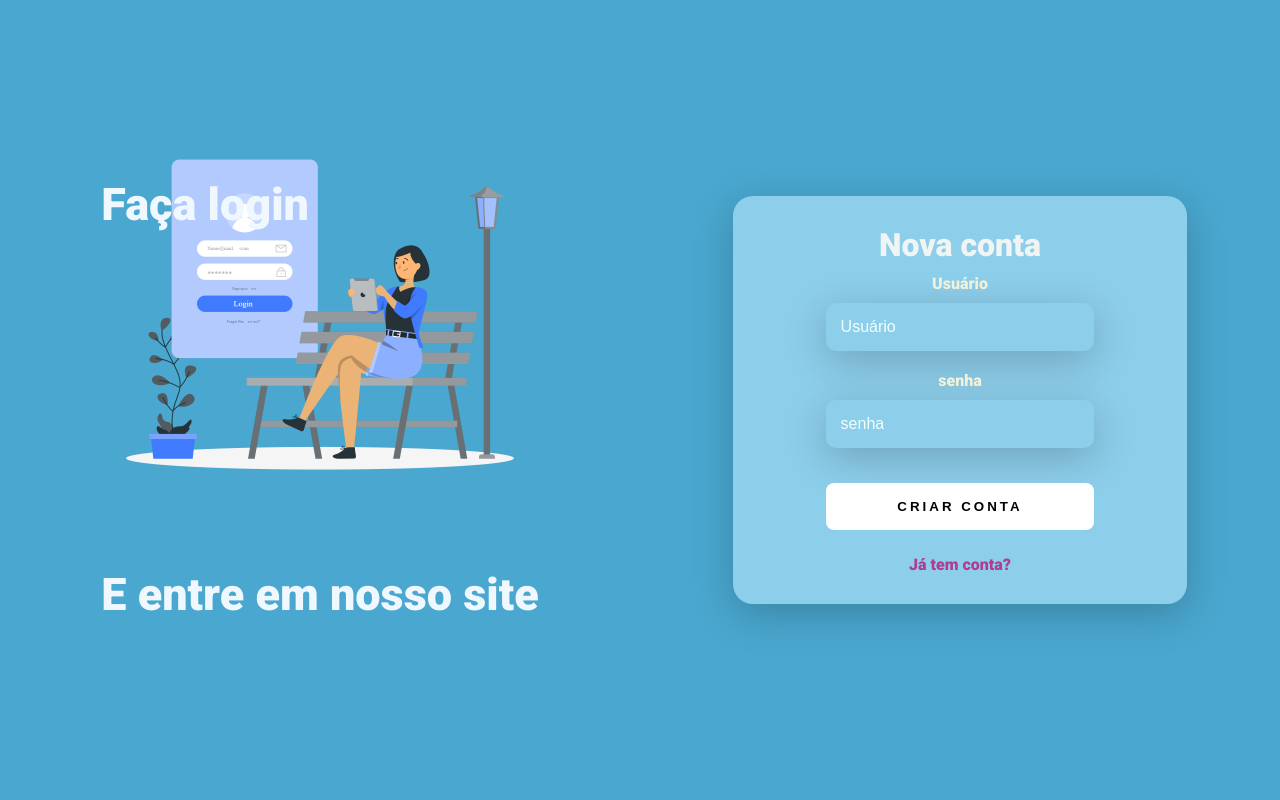
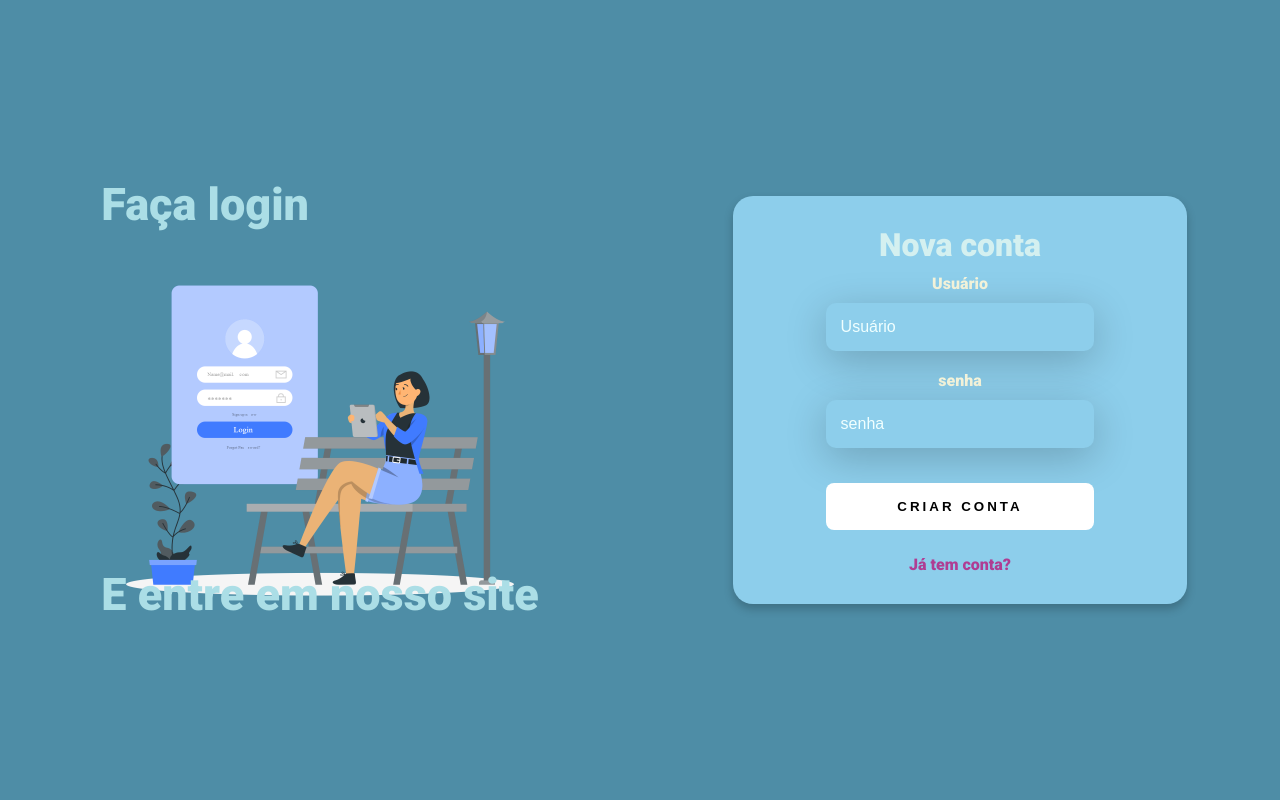
Before and after one commit to Omigaass/INDEV_BOOZER, a PHP site: page /HTML/ABRE_LOGON.html in a window 1280 px wide. Run offline with PHP 8.4, Linux system fonts and the light colour scheme; some web fonts are replaced.

Commit message:
BOOZER-V0.1.7

```diff
--- a/CSS/ABRE_LOGON.CSS
+++ b/CSS/ABRE_LOGON.CSS
@@ -17,7 +17,7 @@ body {
 .main-login {
     width: 100vw;
     height: 100vh;
-    background: #4aa7cf;
+    background: var(--azul-morno);
     display: flex;
     justify-content: center;
     align-items: center;
@@ -33,7 +33,7 @@ body {
 }
 
 .left-login>h1 {
-    color: aliceblue;
+    color: var(--softcolor07);
     font-size: 45px;
     position: fixed;
     line-height: 390px;
@@ -41,7 +41,7 @@ body {
 
 img{
     position: fixed;
-    top: 42px;
+    top: 21%;
 }
 
 .right-login {
@@ -61,11 +61,11 @@ img{
     padding: 30px 35px;
     background: #8dceeb;
     border-radius: 20px;
-    box-shadow: 0px 10px 40px #00000036;
+    box-shadow: 0px 5px 10px #00000036;
 }
 
 .card-login>h1 {
-    color: rgb(240, 245, 243);
+    color: var(--softcolor01);
     font-weight: 800;
     margin: 0;
 }
```
